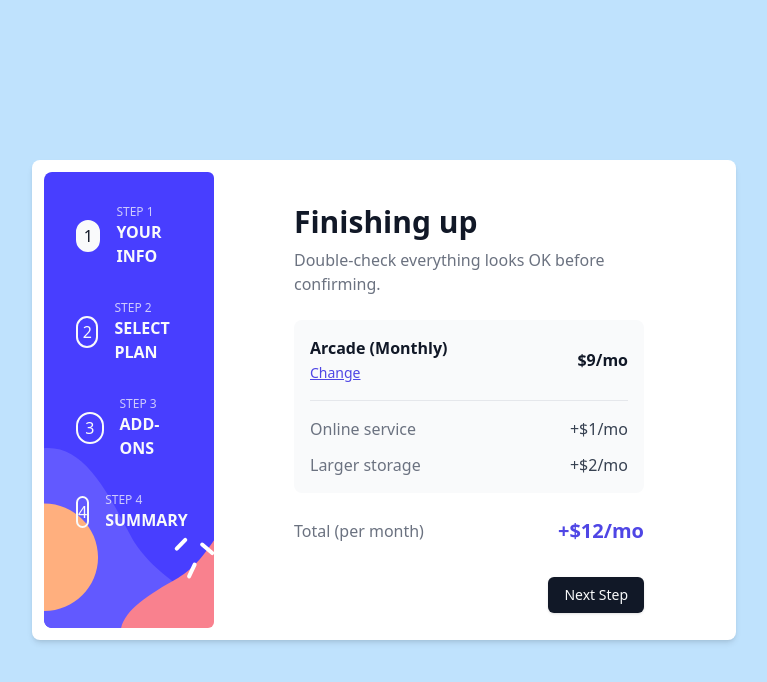
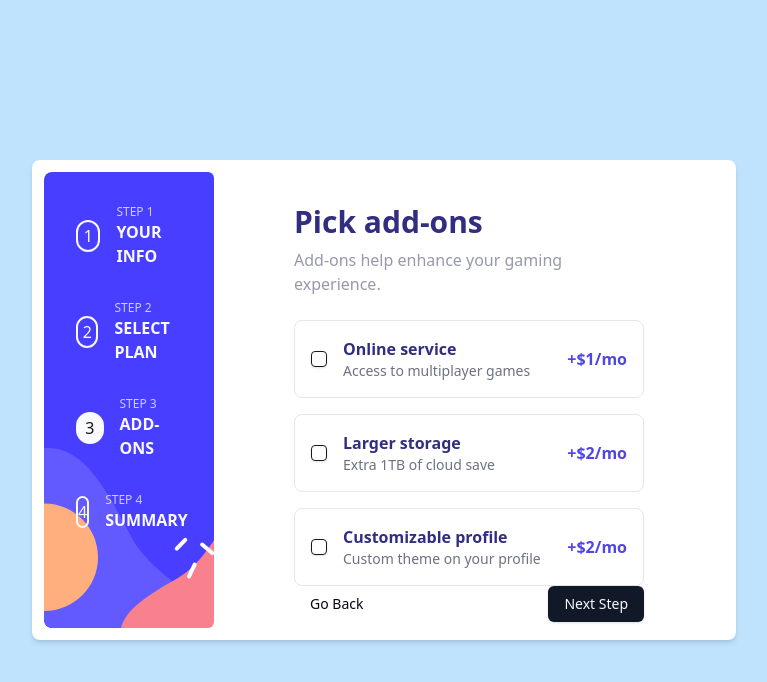
Before and after one commit to brianmarete/multi-step-form, a React (Vite) app: page /add-ons in a window 1280 px wide. Shown: the top 682 px of the page, without its empty margins (256-1023 px from the left). Built offline with nearby package versions, Linux system fonts and the light colour scheme.

Commit message:
Add routing

```diff
--- a/package.json
+++ b/package.json
@@ -20,6 +20,7 @@
     "react": "^18.3.1",
     "react-dom": "^18.3.1",
     "react-hook-form": "^7.53.0",
+    "react-router-dom": "^6.26.2",
     "tailwind-merge": "^2.5.2",
     "tailwindcss-animate": "^1.0.7"
   },
--- a/src/App.tsx
+++ b/src/App.tsx
@@ -1,25 +1,37 @@
 import { useState } from "react";
-// import { PersonalInfo } from "@/components/personal-info";
-// import { PlanSelection} from "@/components/plan-selection";
+import {
+  Route,
+  Routes,
+  useNavigate,
+  useLocation,
+  Navigate,
+} from "react-router-dom";
+import PersonalInfo from "@/components/personal-info";
+import PlanSelection from "@/components/plan-selection";
+import Addons from "@/components/addons";
+import Summary from "@/components/summary";
 import { StepIndicator } from "@/components/StepIndicator";
 import { Button } from "@/components/ui/button";
 import clsx from "clsx";
-// import Addons from "./components/addons";
-import Summary from "./components/summary";
 
 function App() {
   const steps = ["YOUR INFO", "SELECT PLAN", "ADD-ONS", "SUMMARY"];
-  const [currentStep, setCurrentStep] = useState(0);
+  const location = useLocation();
+  const navigate = useNavigate();
+
+  const currentStep = steps.findIndex(
+    (step) => location.pathname === "/" + step.toLowerCase().replace(" ", "-")
+  );
 
   const handleNext = () => {
     if (currentStep < steps.length - 1) {
-      setCurrentStep(currentStep + 1);
+      navigate("/" + steps[currentStep + 1].toLowerCase().replace(" ", "-"));
     }
   };
 
   const handleBack = () => {
     if (currentStep > 0) {
-      setCurrentStep(currentStep - 1);
+      navigate("/" + steps[currentStep - 1].toLowerCase().replace(" ", "-"));
     }
   };
 
@@ -29,11 +41,14 @@ function App() {
         <div className="sidebar w-1/4 h-full rounded-md p-8">
           <StepIndicator currentStep={currentStep} steps={steps} />
         </div>
-        <div className="form w-3/4 h-full px-20 py-8">
-          {/* <PersonalInfo /> */}
-          {/* <PlanSelection /> */}
-          {/* <Addons /> */}
-          <Summary />
+        <div className="grid grid-rows[1fr_auto] w-3/4 h-full px-20 py-8">
+          <Routes>
+            <Route path="/" element={<Navigate to="/your-info" replace />} />
+            <Route path="/your-info" element={<PersonalInfo />} />
+            <Route path="/select-plan" element={<PlanSelection />} />
+            <Route path="/add-ons" element={<Addons />} />
+            <Route path="/summary" element={<Summary />} />
+          </Routes>
           <div className="flex justify-between">
             <Button
               className={clsx(currentStep === 0 ? "invisible" : "")}
--- a/src/components/addons.tsx
+++ b/src/components/addons.tsx
@@ -33,10 +33,14 @@ export default function Addons() {
 
   return (
     <>
-      <h2 className="text-3xl font-bold text-indigo-900 mb-2">Pick add-ons</h2>
-      <p className="text-gray-500 mb-6">
-        Add-ons help enhance your gaming experience.
-      </p>
+      <div>
+        <h2 className="text-3xl font-bold text-indigo-900 mb-2">
+          Pick add-ons
+        </h2>
+        <p className="text-cool-gray mb-6">
+          Add-ons help enhance your gaming experience.
+        </p>
+      </div>
 
       <div className="space-y-4">
         {addons.map((addon) => (
--- a/src/components/personal-info.tsx
+++ b/src/components/personal-info.tsx
@@ -1,12 +1,14 @@
-export function PersonalInfo() {
+export default function PersonalInfo() {
   return (
     <>
+      <div>
         <h1 className="text-3xl text-marine-blue font-bold my-2">
           Personal info
         </h1>
         <p className="text-cool-gray">
           Please provide your name, email address, and phone number.
         </p>
+      </div>
       <form action="">
         <div className="my-3">
           <label htmlFor="name">Name</label>
--- a/src/components/plan-selection.tsx
+++ b/src/components/plan-selection.tsx
@@ -1,7 +1,7 @@
 import { Switch } from "@/components/ui/switch";
 import { useState } from "react";
 
-export function PlanSelection() {
+export default function PlanSelection() {
   const [isYearly, setIsYearly] = useState(true);
   const [selectedPlan, setSelectedPlan] = useState<string | null>(null);
 
@@ -28,12 +28,14 @@ export function PlanSelection() {
 
   return (
     <>
+      <div>
         <h1 className="text-3xl text-marine-blue font-bold my-2">
           Select your plan
         </h1>
         <p className="text-cool-gray mb-6">
           You have the option of monthly or yearly billing.
         </p>
+      </div>
       <div className="grid grid-cols-1 md:grid-cols-3 gap-4 mb-6">
         {plans.map((plan) => (
           <div
--- a/src/components/summary.tsx
+++ b/src/components/summary.tsx
@@ -10,11 +10,12 @@ function PlanItem({ title, price }: { title: string; price: string }) {
 export default function Summary() {
   return (
     <>
-      <h2 className="text-3xl font-bold text-gray-900 mb-2">Finishing up</h2>
-      <p className="text-gray-500 mb-6">
-        Double-check everything looks OK before confirming.
-      </p>
-
+      <div>
+        <h2 className="text-3xl font-bold text-gray-900 mb-2">Finishing up</h2>
+        <p className="text-cool-gray mb-6">
+          Double-check everything looks OK before confirming.
+        </p>
+      </div>
       <div className="bg-gray-50 rounded-lg p-4 mb-6">
         <div className="flex justify-between items-center mb-4">
           <div>
--- a/src/main.tsx
+++ b/src/main.tsx
@@ -2,9 +2,14 @@ import { StrictMode } from "react";
 import { createRoot } from "react-dom/client";
 import App from "./App.tsx";
 import "./index.css";
+import { BrowserRouter as Router, Route, Routes } from "react-router-dom";
 
 createRoot(document.getElementById("root")!).render(
   <StrictMode>
-    <App />
+    <Router>
+      <Routes>
+        <Route path="/*" element={<App />} />
+      </Routes>
+    </Router>
   </StrictMode>
 );
```
Also changed, not shown: 1 other file (tests, documents, lock files or other folders). Lines whose indentation alone changed are shown as unchanged.
